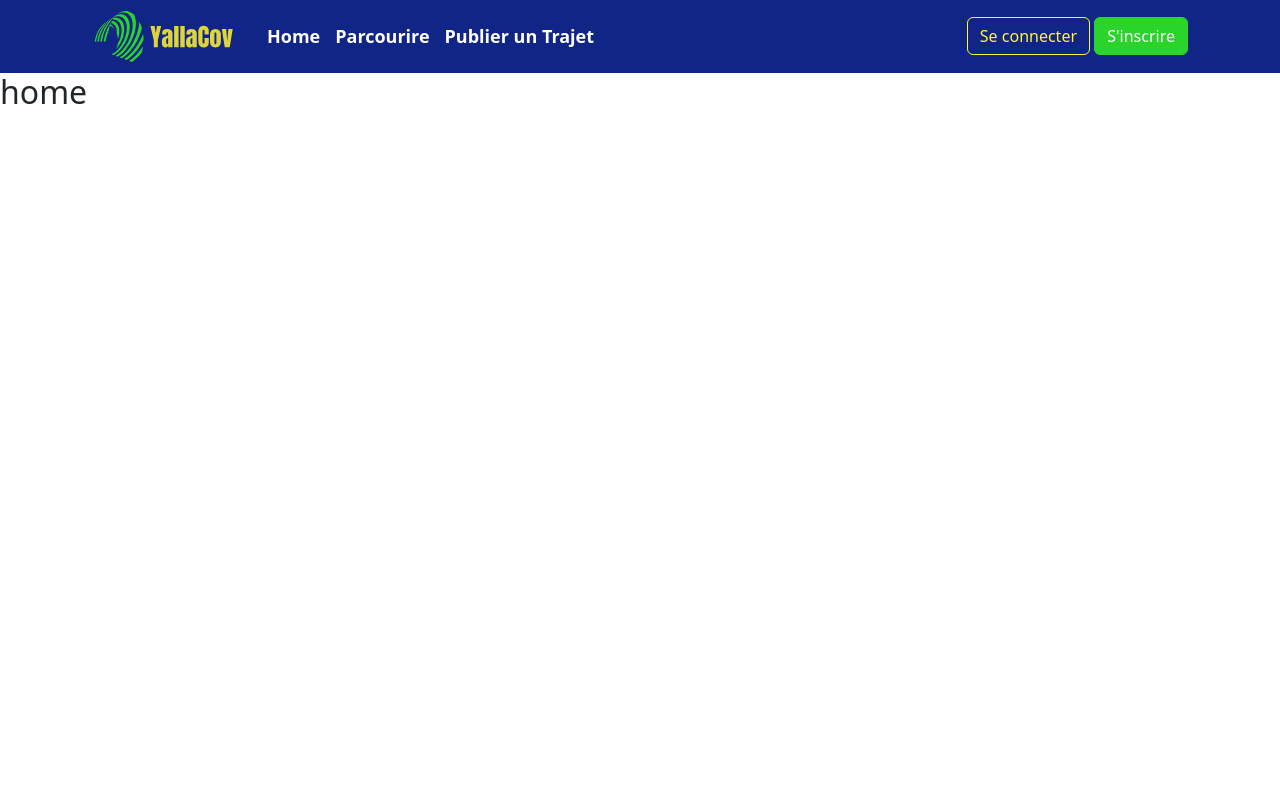
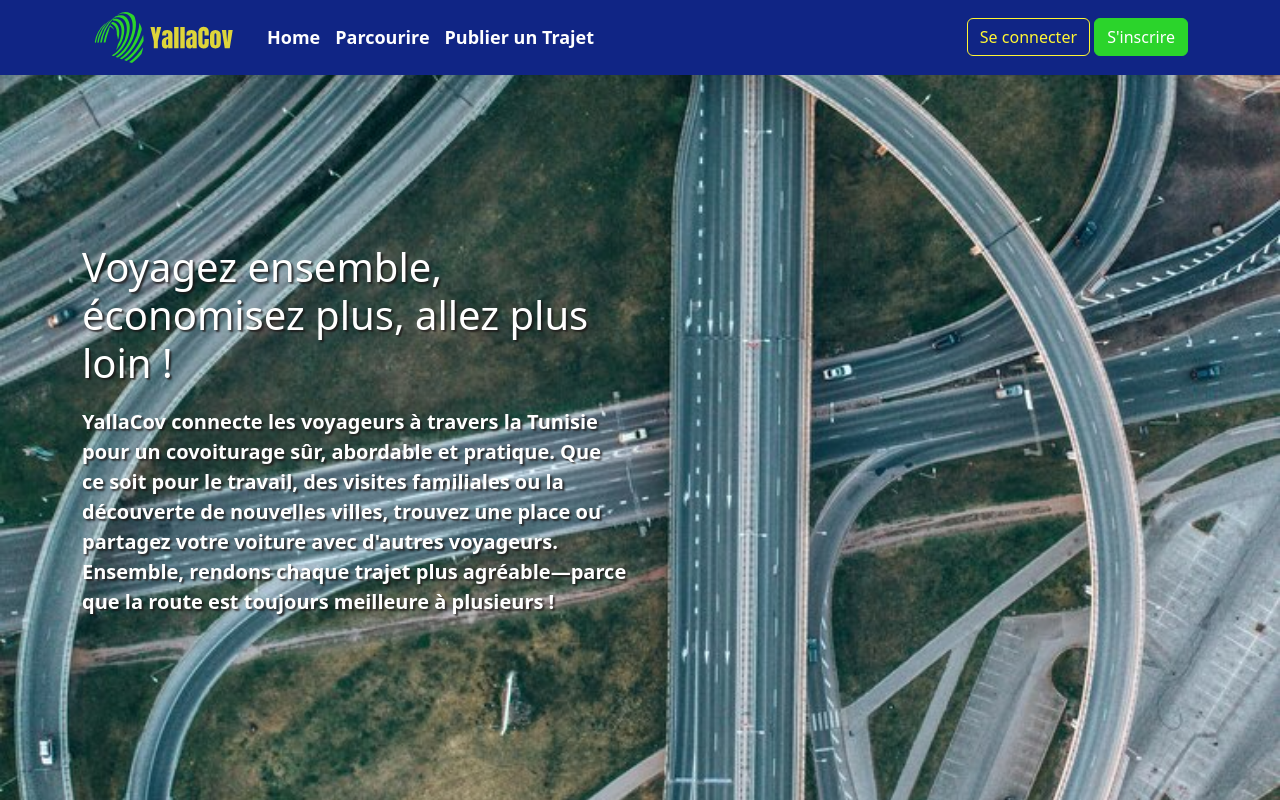
Before and after one commit to ShaheenJawadi/yallaCov, a Symfony app: template templates/home/index.html.twig in a window 1280 px wide. Run offline with Twig, Linux system fonts and the light colour scheme; the template is opened without the code that fills it, so the values that code supplies are empty; some libraries are stand-ins or nearby versions.

Commit message:
Create home page structure

```diff
--- a/public/css/styles.css
+++ b/public/css/styles.css
@@ -122,6 +122,14 @@ a {
 header {
     background: var(--header-bg);
     color: #fff;
+    position: absolute;
+    top: 0;
+    right: 0;
+    width: 100%;
+    height: 75px;
+    margin: auto;
+    display: flex;
+    align-items: center;
 }
 header .headerWrapper{
     display: flex;
@@ -149,3 +157,36 @@ font-weight: 600;
 color: #fff;
 font-size: 18px;
 }
+
+
+
+
+
+
+
+
+/* ///////////// */
+
+.contentWrapper{
+    margin-top: 75px;
+}
+.contentWrapper .homeHero{
+    background: url(../images/hero/b2.jpg) no-repeat center center/cover;
+    height: calc(100vh - 75px);
+    display: flex;
+    justify-content: center;
+    align-items: center;
+    color: #fff;
+    text-align: center;
+}
+
+.contentWrapper .homeHero .heroText{
+    text-align: left;
+    text-shadow: 2px 2px 2px #1a1515d1;
+}
+
+.contentWrapper .homeHero .heroText p {
+    font-size: 20px;
+    font-weight: 600;
+    margin-top: 20px;
+}
--- a/templates/base.html.twig
+++ b/templates/base.html.twig
@@ -17,7 +17,7 @@
     <body>
 
     {% include 'layout/header.html.twig' %}
-    <div class="content" >
+    <div class="contentWrapper" >
      {% block body %}{% endblock %}
     </div>
 
--- a/templates/home/index.html.twig
+++ b/templates/home/index.html.twig
@@ -1,5 +1,30 @@
 {% extends 'base.html.twig' %}
 {% block body %}
-<h2>home</h2>
+	<div class="homeHero">
+
+		<div class="container">
+
+			<div class="row">
+
+
+				<div class="col-md-6">
+					<div class="heroText">
+						<h1>Voyagez ensemble, économisez plus, allez plus loin !</h1>
+						<p>YallaCov connecte les voyageurs à travers la Tunisie pour un covoiturage sûr, abordable et pratique. Que ce soit pour le travail, des visites familiales ou la découverte de nouvelles villes, trouvez une place ou partagez votre voiture avec d'autres voyageurs. Ensemble, rendons chaque trajet plus agréable—parce que la route est toujours meilleure à plusieurs !</p>
+
+					</div>
+				</div>
+
+                <div class="col-md-6">
+					<div class="heroContent">
+
+					</div>
+				</div>
+
+			</div>
+		</div>
+
+
+	</div>
 
 {% endblock %}
```
Also changed, not shown: public/images/hero/b1.jpg (added), public/images/hero/b2.jpg (added), public/images/hero/b3.jpg (added), public/images/hero/b4.jpg (added).
